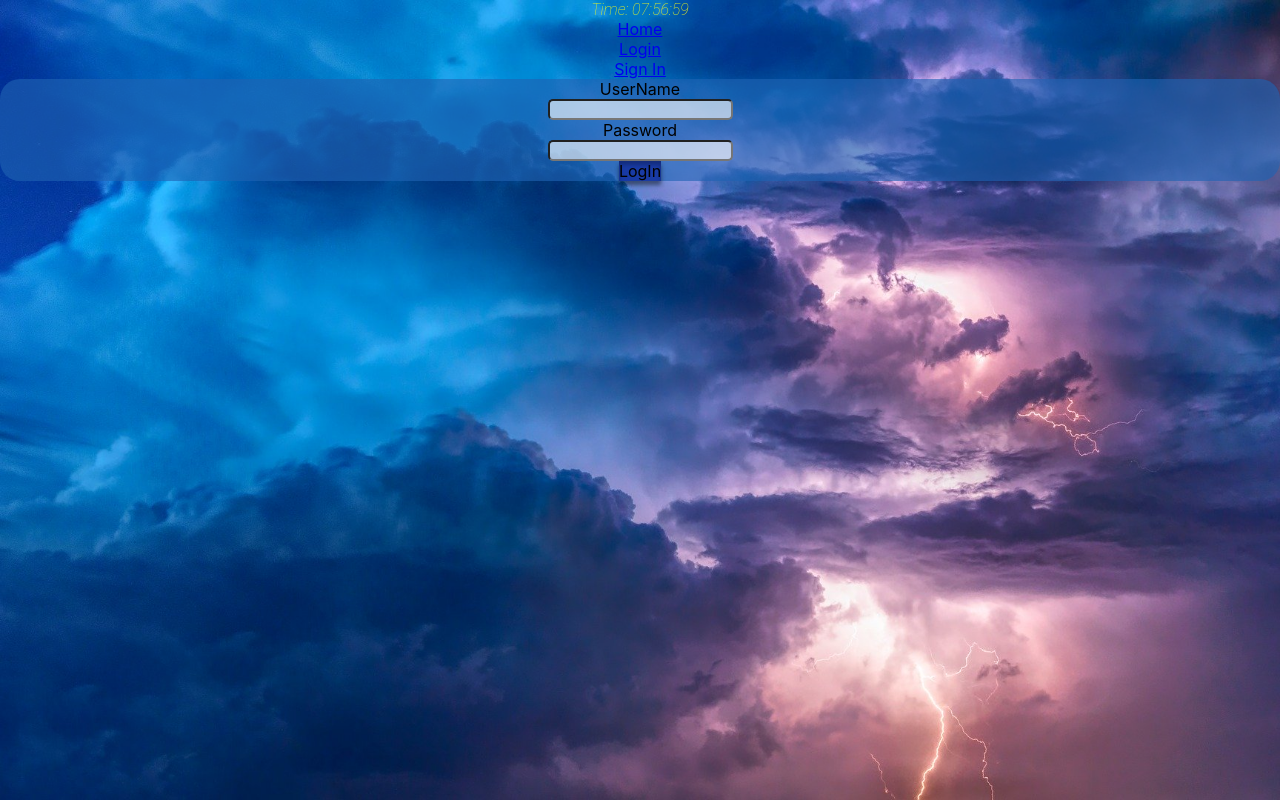
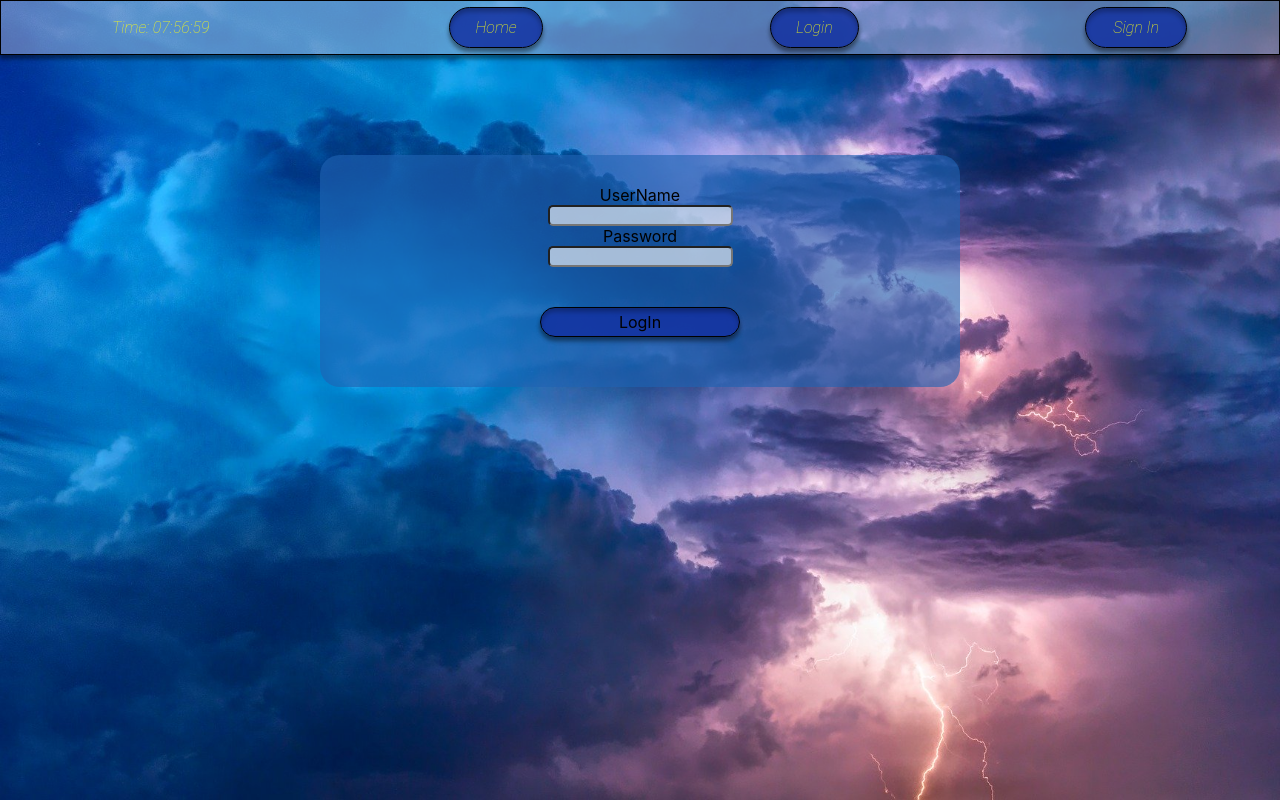
Before and after one commit to JNowak-hub/WeatherAppFront, a React (Create React App) app: page /login in a window 1280 px wide. Built offline with nearby package versions, Linux system fonts and the light colour scheme.

Commit message:
styles for screend bigger than 600 px

```diff
--- a/src/components/Navbar.tsx
+++ b/src/components/Navbar.tsx
@@ -5,6 +5,7 @@ import NavbarItem from "../styles/NavbarItem";
 import { Link } from "react-router-dom";
 import NavbarButtonWrapper from "../styles/NavbarButtonWrapper";
 import TimeWrapper from "../styles/TimeWrapper";
+import LinkWrapper from "../styles/LinkWrapper";
 const Navbar = () => {
   const [time, setTime] = React.useState("");
 
@@ -35,19 +36,19 @@ const Navbar = () => {
         <TimeWrapper>Time: {time}</TimeWrapper>
       </NavbarItem>
       <NavbarItem>
-        <Link to="/">
+        <LinkWrapper href="/">
           <NavbarButtonWrapper>Home</NavbarButtonWrapper>
-        </Link>
+        </LinkWrapper>
       </NavbarItem>
       <NavbarItem>
-        <Link to="/login">
+        <LinkWrapper href="/login">
           <NavbarButtonWrapper>Login</NavbarButtonWrapper>
-        </Link>
+        </LinkWrapper>
       </NavbarItem>
       <NavbarItem>
-        <Link to="/signin">
+        <LinkWrapper href="/signin">
           <NavbarButtonWrapper>Sign In</NavbarButtonWrapper>
-        </Link>
+        </LinkWrapper>
       </NavbarItem>
     </NavbarWrapper>
   );
--- a/src/styles/ButtonWrapper.tsx
+++ b/src/styles/ButtonWrapper.tsx
@@ -19,6 +19,24 @@ const ButtonWrapper = styled.div`
     background: rgba(19, 50, 162, 0.14);
     cursor: pointer;
   }
+  @media only screen and (min-width: 601px) {
+    border: 1px solid #000000;
+    box-sizing: border-box;
+    width: 200px;
+    margin-top: 40px;
+    height: 30px;
+    border-radius: 20px;
+  }
+  background: rgba(19, 50, 162, 0.85);
+  box-shadow: 0px 4px 4px rgba(0, 0, 0, 0.25), 0px 4px 4px rgba(0, 0, 0, 0.25),
+    inset 0px 4px 4px rgba(0, 0, 0, 0.25);
+  display: flex;
+  justify-content: center;
+  align-items: center;
+  :hover {
+    background: rgba(19, 50, 162, 0.14);
+    cursor: pointer;
+  }
 `;
 
 export default ButtonWrapper;
--- /dev/null
+++ b/src/styles/LinkWrapper.tsx
@@ -0,0 +1,11 @@
+import styled from "styled-components";
+
+const LinkWrapper = styled.a`
+  color: #f6fb1b;
+  font-family: Roboto;
+  font-style: italic;
+  font-weight: 200;
+  text-decoration: none;
+`;
+
+export default LinkWrapper;
--- a/src/styles/LoginFormWrapper.tsx
+++ b/src/styles/LoginFormWrapper.tsx
@@ -15,6 +15,13 @@ const LoginFormWrapper = styled.form`
     margin-left: 20px;
     margin-right: 20px;
   }
+  @media only screen and (min-width: 601px) {
+    padding-top: 30px;
+    padding-bottom: 50px;
+    margin-top: 100px;
+    margin-left: 25%;
+    margin-right: 25%;
+  }
 `;
 
 export default LoginFormWrapper;
--- a/src/styles/NavbarButtonWrapper.tsx
+++ b/src/styles/NavbarButtonWrapper.tsx
@@ -5,6 +5,7 @@ const NavbarButtonWrapper = styled.div`
     background: rgba(19, 50, 162, 0.85);
     border: 1px solid #000000;
     box-sizing: border-box;
+    padding: 5px;
     width: 150%;
     box-shadow: 0px 4px 4px rgba(0, 0, 0, 0.25), 0px 4px 4px rgba(0, 0, 0, 0.25),
       inset 0px 4px 4px rgba(0, 0, 0, 0.25);
@@ -18,6 +19,23 @@ const NavbarButtonWrapper = styled.div`
     background: rgba(19, 50, 162, 0.14);
     cursor: pointer;
   }
+  @media only screen and (min-width: 601px) {
+    background: rgba(19, 50, 162, 0.85);
+    border: 1px solid #000000;
+    box-sizing: border-box;
+    width: 150%;
+    box-shadow: 0px 4px 4px rgba(0, 0, 0, 0.25), 0px 4px 4px rgba(0, 0, 0, 0.25),
+      inset 0px 4px 4px rgba(0, 0, 0, 0.25);
+    border-radius: 30px;
+    padding: 10px;
+    display: flex;
+    justify-content: center;
+    align-items: center;
+  }
+  :hover {
+    background: rgba(19, 50, 162, 0.14);
+    cursor: pointer;
+  }
 `;
 
 export default NavbarButtonWrapper;
--- a/src/styles/NavbarItem.tsx
+++ b/src/styles/NavbarItem.tsx
@@ -1,9 +1,15 @@
 import styled from "styled-components";
 
 const NavbarItem = styled.div`
-    display: flex;
-    justify-content: center;
-    align-items: center;
+  display: flex;
+  justify-content: center;
+  align-items: center;
+  @media only screen and (max-width: 600px) {
+    margin-right: 35px;
+  }
+  @media only screen and (min-width: 600px) {
+    padding: 5px;
+  }
 `;
 
 export default NavbarItem;
--- a/src/styles/NavbarWrapper.tsx
+++ b/src/styles/NavbarWrapper.tsx
@@ -12,6 +12,17 @@ const NavbarWrapper = styled.nav`
       flex: 1;
     }
   }
+  @media only screen and (min-width: 601px) {
+    height: 55px;
+    background: rgba(155, 170, 207, 0.55);
+    border: 1px solid #010000;
+    box-sizing: border-box;
+    box-shadow: 0px 4px 4px rgba(0, 0, 0, 0.25), 0px 4px 4px rgba(0, 0, 0, 0.25);
+    display: flex;
+    > * {
+      flex: 1;
+    }
+  }
 `;
 
 export default NavbarWrapper;
```
